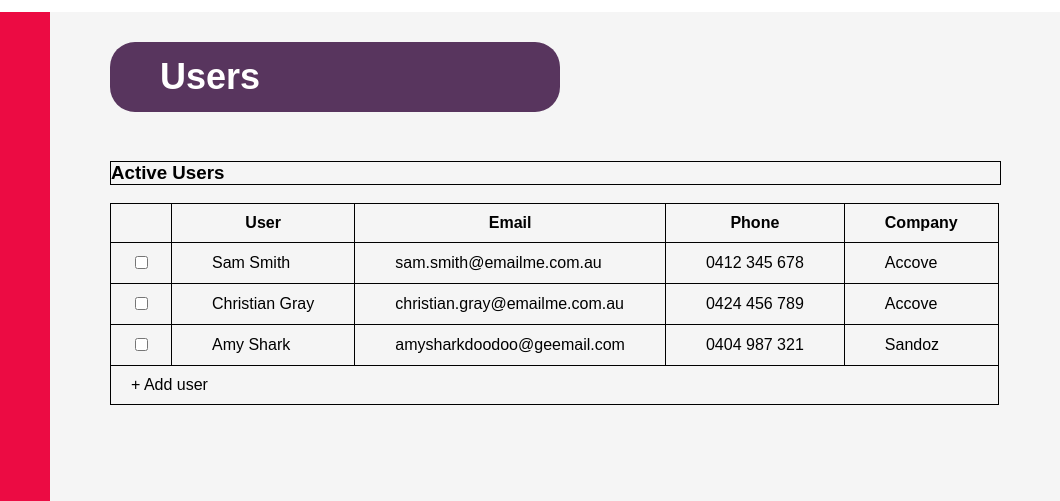
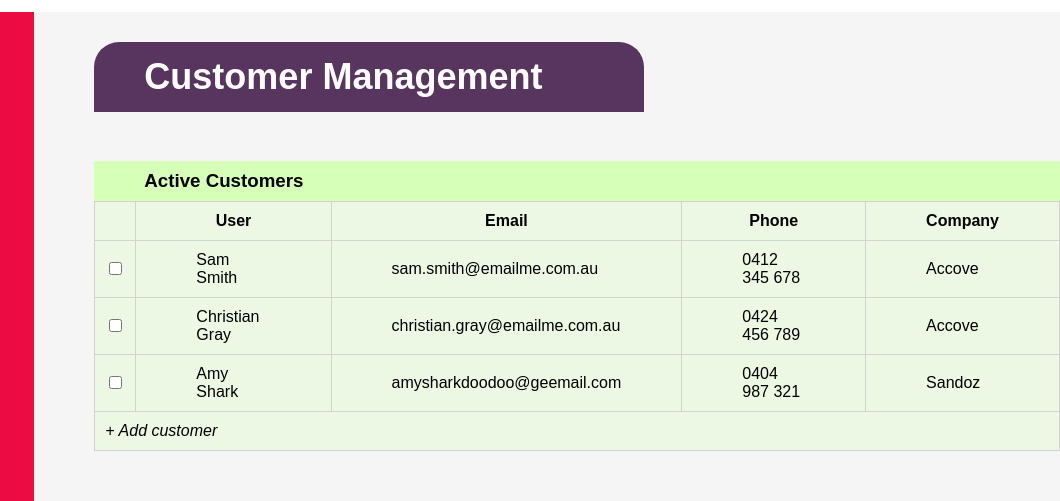
Before and after one commit to TheBeardedMan30/AccoveCRM, a plain HTML site: page customer.html in a window 1280 px wide. Shown: the part 52-553 px from the top of the page, 220-1280 px from the left. Drawn offline with Linux system fonts and the light colour scheme.

Commit message:
styling of active customers finished, trying to add JS

```diff
--- a/customer.html
+++ b/customer.html
@@ -54,10 +54,10 @@
                 <!--navigation End-->
             <!--mainContent Start-->
             <section class="mainContent">
-                <h2>Users</h2>
-                <section id="activeUsers">
-                    <h3>Active Users</h3>
-                    <table id="activeUsersTable">
+                <h2>Customer Management</h2>
+                <section id="activeCustomers">
+                    <h3>Active Customers</h3>
+                    <table id="activeCustomersTable">
                         <tr>
                             <th></th>
                             <th>User</th>
@@ -86,8 +86,8 @@
                             <td>0404 987 321</td>
                             <td>Sandoz</td>
                         </tr>
-                        <tr>
-                            <td colspan="5" class="addUser">+ Add user</td>
+                        <tr id="addCustomerRow" onclick="addInputRow()">
+                            <td colspan="5" class="addCustomer">+ Add customer</td>
                         </tr>
                     </table>
                 </section>
@@ -98,5 +98,12 @@
             <p>&copy; Copyright Accove 2024</p>
             <p>Uicons by <a href="https://www.flaticon.com/uicons">Flaticon</a></p>
         </footer>
+        <!--JavaScript Start-->
+        <script>
+            function addInputRow(){
+                console.log("Row clicked");
+            }
+        </script>
+            <!--JavaScript End-->
     </body>
 </html>
--- a/main.css
+++ b/main.css
@@ -97,29 +97,44 @@ header input {
     vertical-align: middle;
     line-height: 70px;
     height: 70px;
-    width: 400px;
+    width: 500px;
     font-size: 2.25em;
     margin-left: 60px;
     padding-left: 50px;
     margin-top: 30px;
     color: white;
     background-color: #58355E;
-    border-radius: 25px;
+    border-top-left-radius: 25px;
+    border-top-right-radius: 25px;
 }
-#activeUsers {
+#activeCustomers {
     margin-left: 60px;
 }
-#activeUsers h3 {
-    border: 1px solid black;
+#activeCustomers h3 {
+    box-sizing: border-box;
+    background-color: #D6FFB7;
     width: 100%;
+    padding-left: 50px;
+    margin-bottom: 0px;
+    vertical-align: middle;
+    line-height: 40px;
+    height: 40px;
 }
-#activeUsers table, th, td {
-    border: 1px solid black;
+#activeCustomers table, th, td {
+    border: 1px solid rgb(210, 210, 210);
     border-collapse: collapse;
-    padding: 10px 40px 10px 40px;
+    padding: 10px 60px 10px 60px;
+    background-color: rgba(214, 255, 183, 0.15);
 }
-#activeUsers table td:first-child, table th:first-child {
-    padding: 10px 20px 10px 20px;
+#activeCustomers table td:first-child, table th:first-child {
+    padding: 10px 10px 10px 10px;
+}
+.addCustomer {
+    font-style: italic;
+}
+.addCustomer:hover {
+    cursor: pointer;
+    background-color: #D6FFB7;
 }
 footer {
     background-color: white;
```
